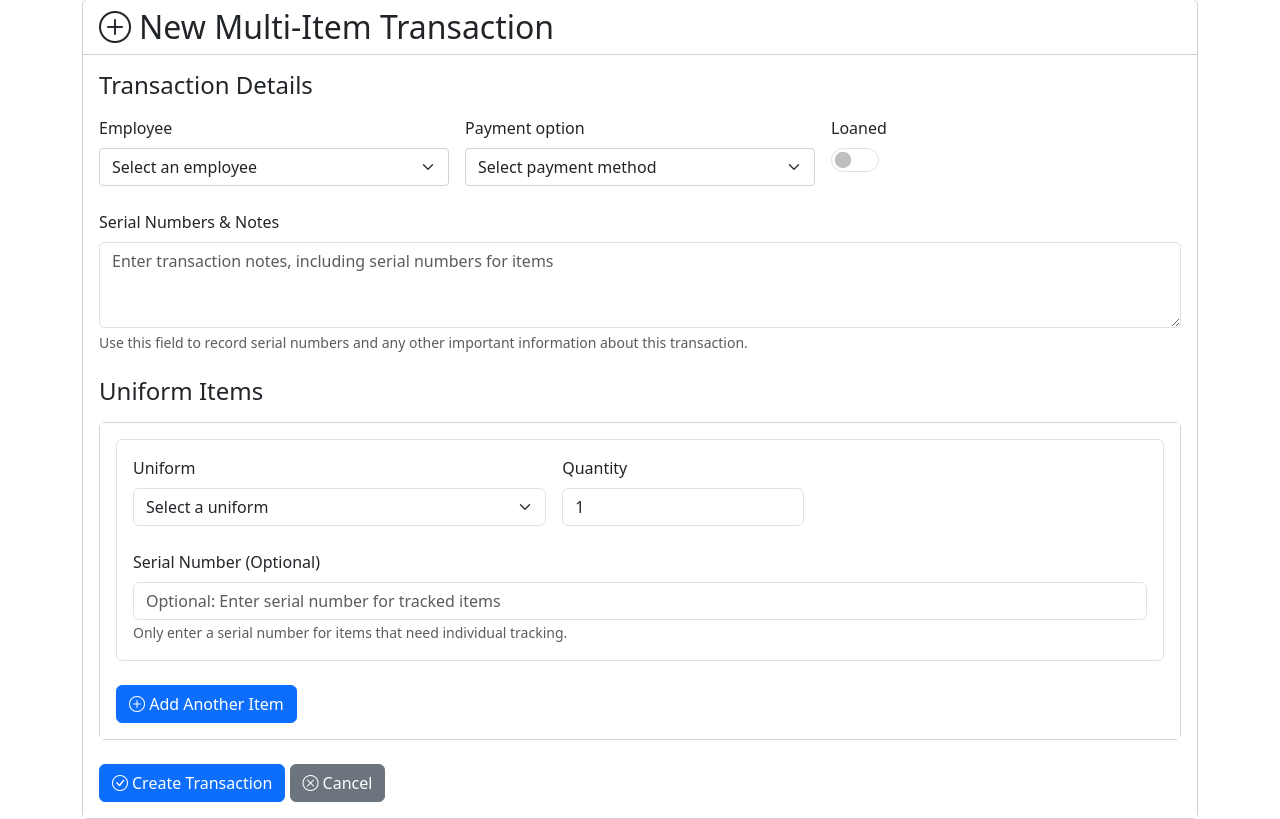
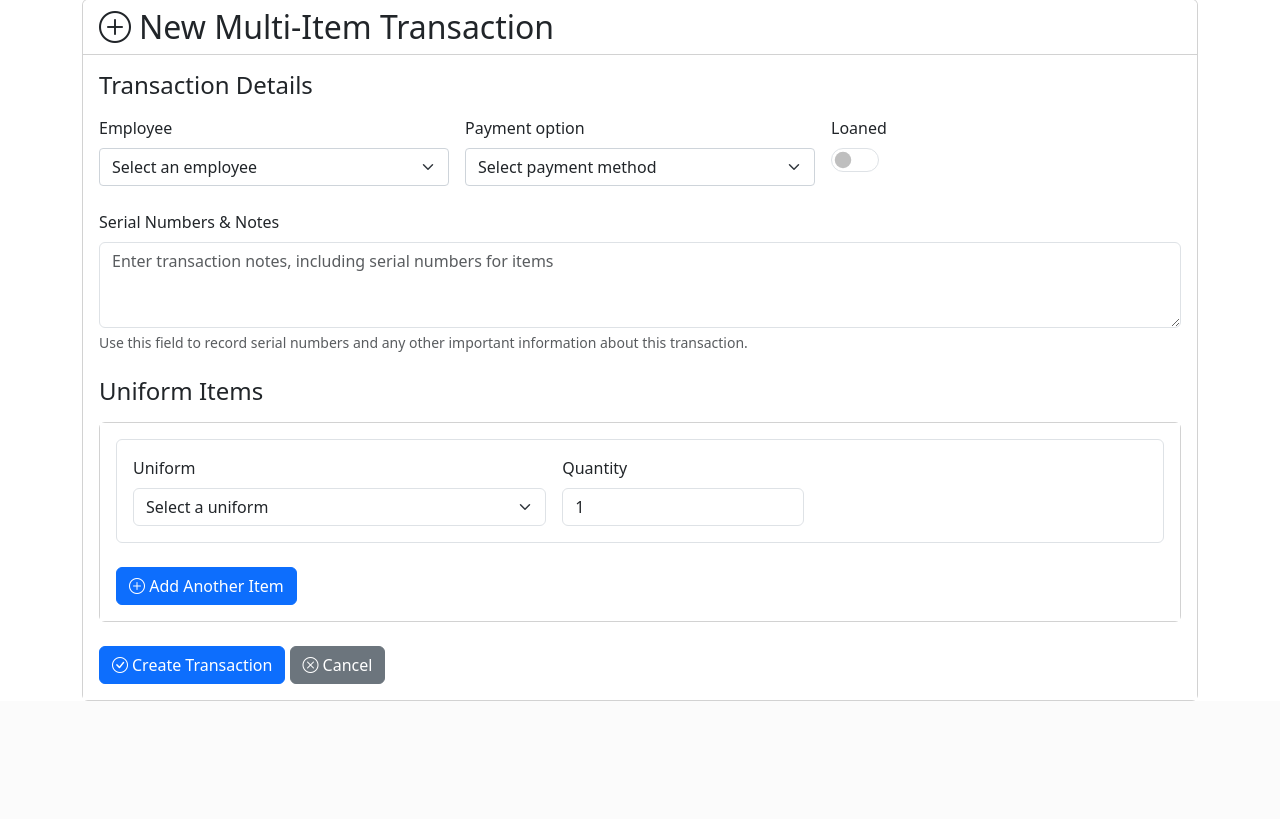
Before and after one commit to KaranKumar1811/Inventory-System, a Django app: page /inventory/transaction/new/ in a window 1280 px wide. Shown: the part 121-940 px from the top of the page. After the commit the page ends 822 px from the top, so only its background shows below. Run offline with Django 5.2, Linux system fonts and the light colour scheme; a user stored in the database is signed in; data that the repository does not hold is empty.

Commit message:
Remove serial number field from transaction items

```diff
--- a/inventory/forms.py
+++ b/inventory/forms.py
@@ -142,7 +142,7 @@ class MultiItemTransactionForm(forms.ModelForm):
 class TransactionItemForm(forms.ModelForm):
     class Meta:
         model = TransactionItem
-        fields = ['uniform', 'quantity', 'serial_number']
+        fields = ['uniform', 'quantity']
         widgets = {
             'uniform': forms.Select(attrs={
                 'class': 'form-select',
@@ -152,18 +152,12 @@ class TransactionItemForm(forms.ModelForm):
                 'class': 'form-control',
                 'min': '1'
             }),
-            'serial_number': forms.TextInput(attrs={
-                'class': 'form-control',
-                'placeholder': 'Optional: Enter serial number for tracked items'
-            }),
         }
 
     def __init__(self, *args, **kwargs):
         super().__init__(*args, **kwargs)
         # Add better empty label for uniform dropdown
         self.fields['uniform'].empty_label = "Select a uniform"
-        # Make serial_number not required
-        self.fields['serial_number'].required = False
 
 # Create a formset for multiple TransactionItems
 TransactionItemFormSet = inlineformset_factory(
--- a/inventory/middleware.py
+++ b/inventory/middleware.py
@@ -44,19 +44,11 @@ class SecurityMiddleware:
             r'(SLEEP\(\s*\d+\s*\)|BENCHMARK\(\s*\d+\s*,)',
         ]
 
-        # Fields to exclude from SQL injection checks
-        excluded_fields = ['serial_number', 'items-0-serial_number', 'items-1-serial_number',
-                         'items-2-serial_number', 'items-3-serial_number', 'items-4-serial_number']
-
         # Combine GET and POST parameters
         all_params = dict(list(request.GET.items()) + list(request.POST.items()))
 
         # Check each parameter value
         for param, value in all_params.items():
-            # Skip excluded fields like serial numbers which may have special characters
-            if param in excluded_fields or param.endswith('-serial_number'):
-                continue
-
             if isinstance(value, str):
                 for pattern in sql_patterns:
                     if re.search(pattern, value, re.IGNORECASE):
--- a/inventory/templates/inventory/multi_transaction_form.html
+++ b/inventory/templates/inventory/multi_transaction_form.html
@@ -95,15 +95,6 @@
                   <button type="button" class="btn btn-danger remove-form"{% if forloop.first and item_formset|length == 1 %} style="display:none"{% endif %}>
                     <i class="bi bi-trash"></i> Remove
                   </button>
-                </div>
-              </div>
-
-              <div class="row g-3 mt-2 serial-number-row">
-                <div class="col-md-12">
-                  <label for="{{ item_form.serial_number.id_for_label }}" class="form-label">Serial Number (Optional)</label>
-                  {{ item_form.serial_number.errors }}
-                  {{ item_form.serial_number }}
-                  <small class="form-text text-muted">Only enter a serial number for items that need individual tracking.</small>
                 </div>
               </div>
 
@@ -362,15 +353,6 @@
 
       // Add the new form to the container
       formsContainer.appendChild(newForm);
-
-      // After the form is added and initialized, set up the quantity input listener
-      setTimeout(() => {
-        const newFormQuantityInput = newForm.querySelector('input[id$="-quantity"]');
-        if (newFormQuantityInput) {
-          newFormQuantityInput.addEventListener('change', () => updateSerialNumberVisibility(newFormQuantityInput));
-          updateSerialNumberVisibility(newFormQuantityInput);
-        }
-      }, 0);
     });
 
     // Handle remove button clicks
@@ -410,27 +392,6 @@
         loanedLabel.style.display = this.checked ? 'inline' : 'none';
       });
     }
-
-    // Serial number field visibility management
-    function updateSerialNumberVisibility(quantityInput) {
-      const formRow = quantityInput.closest('.item-form');
-      const serialNumberRow = formRow.querySelector('.serial-number-row');
-      const serialNumberInput = formRow.querySelector('input[id$="-serial_number"]');
-
-      if (parseInt(quantityInput.value) === 1) {
-        serialNumberRow.style.display = 'flex';
-      } else {
-        serialNumberRow.style.display = 'none';
-        serialNumberInput.value = ''; // Clear serial number if quantity is more than 1
-      }
-    }
-
-    // Add event listeners to existing quantity inputs
-    document.querySelectorAll('.item-form input[id$="-quantity"]').forEach(input => {
-      input.addEventListener('change', () => updateSerialNumberVisibility(input));
-      // Initialize visibility based on current value
-      updateSerialNumberVisibility(input);
-    });
   });
 </script>
 {% endblock %}
```
